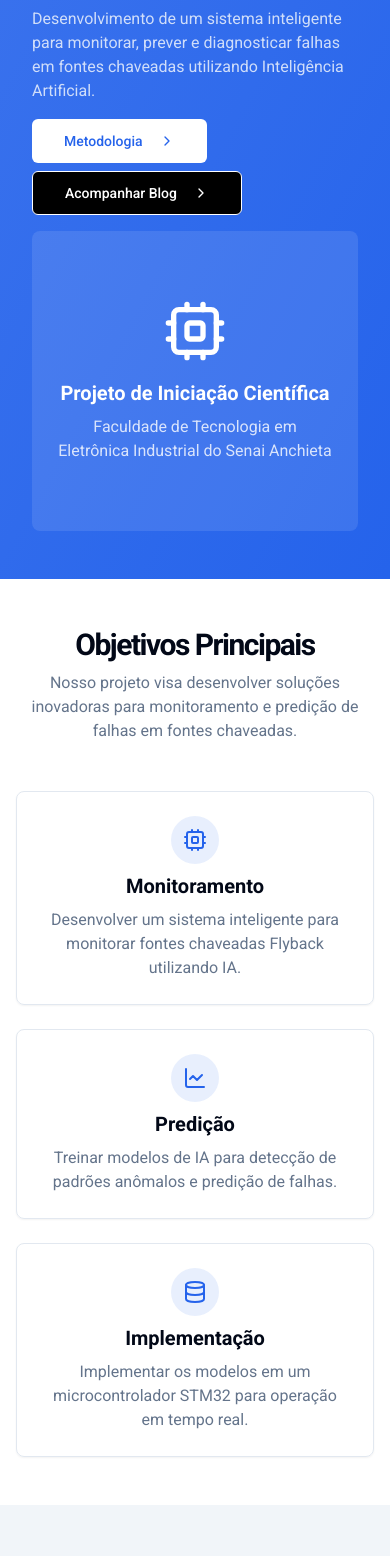
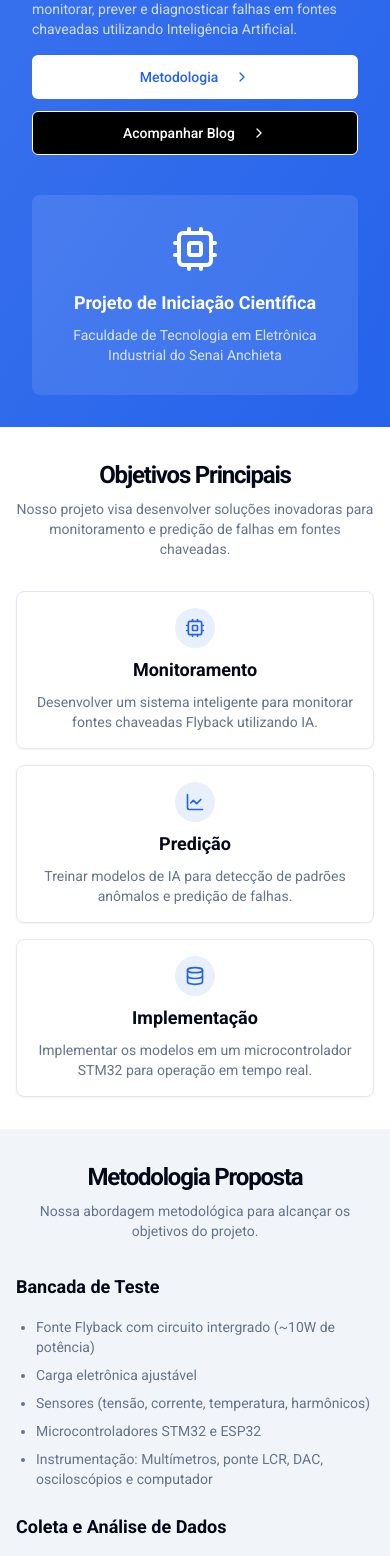
Before and after one commit to alexabreup/ic2025-senai, a Next.js app in the folder flyback-project/: page / in a window 390 px wide. Shown: the part 222-1778 px from the top of the page. Built offline with nearby package versions, Linux system fonts and the light colour scheme.

Commit message:
Melhorar responsividade do site para dispositivos móveis

```diff
--- a/flyback-project/app/page.tsx
+++ b/flyback-project/app/page.tsx
@@ -6,43 +6,43 @@ export default function Home() {
   return (
     <div className="flex flex-col min-h-[calc(100vh-4rem)]">
       {/* Hero Section */}
-      <section className="w-full py-12 md:py-24 lg:py-32 bg-gradient-to-br from-primary/90 to-primary text-primary-foreground">
-        <div className="container px-4 md:px-6 space-y-10 xl:space-y-16">
-          <div className="grid max-w-[1300px] mx-auto gap-4 px-4 sm:px-6 md:px-10 md:grid-cols-2 md:gap-16">
+      <section className="w-full py-8 md:py-16 lg:py-24 bg-gradient-to-br from-primary/90 to-primary text-primary-foreground">
+        <div className="container px-4 md:px-6 space-y-8 xl:space-y-12 max-w-full">
+          <div className="grid max-w-full mx-auto gap-4 px-4 sm:px-6 md:px-6 md:grid-cols-1 lg:grid-cols-2 md:gap-8">
             <div className="flex flex-col justify-center space-y-4">
               <div className="space-y-2">
-                <h1 className="text-3xl font-bold tracking-tighter sm:text-4xl md:text-5xl lg:text-6xl">
+                <h1 className="text-2xl font-bold tracking-tighter sm:text-3xl md:text-4xl lg:text-5xl">
                   IA no Controle e Predição de Falhas em Fonte Chaveada Flyback
                 </h1>
-                <p className="max-w-[600px] text-muted-foreground text-primary-foreground/80 md:text-xl">
+                <p className="max-w-full text-muted-foreground text-primary-foreground/80 text-sm md:text-base lg:text-lg">
                   Desenvolvimento de um sistema inteligente para monitorar, prever e diagnosticar falhas em fontes
                   chaveadas utilizando Inteligência Artificial.
                 </p>
               </div>
-              <div className="flex flex-col gap-2 min-[400px]:flex-row">
-                <Link href="/metodologia">
-                  <Button size="lg" className="bg-white text-primary hover:bg-white/90">
+              <div className="flex flex-col sm:flex-row gap-3 w-full">
+                <Link href="/metodologia" className="w-full sm:w-auto">
+                  <Button size="lg" className="w-full bg-white text-primary hover:bg-white/90">
                     Metodologia
                     <ChevronRight className="ml-2 h-4 w-4" />
                   </Button>
                 </Link>
-                <Link href="/blog">
-                  <Button size="lg" variant="outline" className="bg-black border-white text-white hover:bg-black/80">
+                <Link href="/blog" className="w-full sm:w-auto">
+                  <Button size="lg" variant="outline" className="w-full bg-black border-white text-white hover:bg-black/80">
                     Acompanhar Blog
                     <ChevronRight className="ml-2 h-4 w-4" />
                   </Button>
                 </Link>
               </div>
             </div>
-            <div className="flex items-center justify-center">
-              <div className="relative w-full h-[300px] md:h-[400px] lg:h-[500px] bg-white/10 rounded-lg overflow-hidden">
+            <div className="flex items-center justify-center mt-6 lg:mt-0">
+              <div className="relative w-full h-[200px] sm:h-[250px] md:h-[300px] lg:h-[400px] bg-white/10 rounded-lg overflow-hidden">
                 <div className="absolute inset-0 flex items-center justify-center">
-                  <div className="text-center p-6">
+                  <div className="text-center p-4 md:p-6">
                     <div className="flex justify-center mb-4">
-                      <Cpu className="h-16 w-16 text-white" />
+                      <Cpu className="h-12 w-12 md:h-16 md:w-16 text-white" />
                     </div>
-                    <h3 className="text-xl font-bold text-white">Projeto de Iniciação Científica</h3>
-                    <p className="mt-2 text-white/80">
+                    <h3 className="text-lg md:text-xl font-bold text-white">Projeto de Iniciação Científica</h3>
+                    <p className="mt-2 text-sm md:text-base text-white/80">
                       Faculdade de Tecnologia em Eletrônica Industrial do Senai Anchieta
                     </p>
                   </div>
@@ -54,42 +54,42 @@ export default function Home() {
       </section>
 
       {/* Objetivos Section */}
-      <section className="w-full py-12 md:py-24 lg:py-32">
-        <div className="container px-4 md:px-6">
+      <section className="w-full py-8 md:py-16 lg:py-24">
+        <div className="container px-4 md:px-6 max-w-full">
           <div className="flex flex-col items-center justify-center space-y-4 text-center">
             <div className="space-y-2">
-              <h2 className="text-3xl font-bold tracking-tighter sm:text-4xl md:text-5xl">Objetivos Principais</h2>
-              <p className="max-w-[900px] text-muted-foreground md:text-xl/relaxed lg:text-base/relaxed xl:text-xl/relaxed">
+              <h2 className="text-2xl font-bold tracking-tighter sm:text-3xl md:text-4xl">Objetivos Principais</h2>
+              <p className="max-w-full text-muted-foreground text-sm md:text-base lg:text-lg">
                 Nosso projeto visa desenvolver soluções inovadoras para monitoramento e predição de falhas em fontes
                 chaveadas.
               </p>
             </div>
           </div>
-          <div className="mx-auto grid max-w-5xl grid-cols-1 gap-6 md:grid-cols-3 md:gap-8 mt-12">
-            <div className="flex flex-col items-center space-y-2 rounded-lg border p-6 shadow-sm">
-              <div className="flex h-12 w-12 items-center justify-center rounded-full bg-primary/10">
-                <Cpu className="h-6 w-6 text-primary" />
+          <div className="mx-auto grid max-w-full grid-cols-1 gap-4 sm:grid-cols-2 lg:grid-cols-3 md:gap-6 mt-8 md:mt-12">
+            <div className="flex flex-col items-center space-y-2 rounded-lg border p-4 md:p-6 shadow-sm">
+              <div className="flex h-10 w-10 md:h-12 md:w-12 items-center justify-center rounded-full bg-primary/10">
+                <Cpu className="h-5 w-5 md:h-6 md:w-6 text-primary" />
               </div>
-              <h3 className="text-xl font-bold">Monitoramento</h3>
-              <p className="text-center text-muted-foreground">
+              <h3 className="text-lg md:text-xl font-bold">Monitoramento</h3>
+              <p className="text-center text-sm md:text-base text-muted-foreground">
                 Desenvolver um sistema inteligente para monitorar fontes chaveadas Flyback utilizando IA.
               </p>
             </div>
-            <div className="flex flex-col items-center space-y-2 rounded-lg border p-6 shadow-sm">
-              <div className="flex h-12 w-12 items-center justify-center rounded-full bg-primary/10">
-                <LineChart className="h-6 w-6 text-primary" />
+            <div className="flex flex-col items-center space-y-2 rounded-lg border p-4 md:p-6 shadow-sm">
+              <div className="flex h-10 w-10 md:h-12 md:w-12 items-center justify-center rounded-full bg-primary/10">
+                <LineChart className="h-5 w-5 md:h-6 md:w-6 text-primary" />
               </div>
-              <h3 className="text-xl font-bold">Predição</h3>
-              <p className="text-center text-muted-foreground">
+              <h3 className="text-lg md:text-xl font-bold">Predição</h3>
+              <p className="text-center text-sm md:text-base text-muted-foreground">
                 Treinar modelos de IA para detecção de padrões anômalos e predição de falhas.
               </p>
             </div>
-            <div className="flex flex-col items-center space-y-2 rounded-lg border p-6 shadow-sm">
-              <div className="flex h-12 w-12 items-center justify-center rounded-full bg-primary/10">
-                <Database className="h-6 w-6 text-primary" />
+            <div className="flex flex-col items-center space-y-2 rounded-lg border p-4 md:p-6 shadow-sm">
+              <div className="flex h-10 w-10 md:h-12 md:w-12 items-center justify-center rounded-full bg-primary/10">
+                <Database className="h-5 w-5 md:h-6 md:w-6 text-primary" />
               </div>
-              <h3 className="text-xl font-bold">Implementação</h3>
-              <p className="text-center text-muted-foreground">
+              <h3 className="text-lg md:text-xl font-bold">Implementação</h3>
+              <p className="text-center text-sm md:text-base text-muted-foreground">
                 Implementar os modelos em um microcontrolador STM32 para operação em tempo real.
               </p>
             </div>
@@ -98,30 +98,30 @@ export default function Home() {
       </section>
 
       {/* Metodologia Section */}
-      <section className="w-full py-12 md:py-24 lg:py-32 bg-muted">
-        <div className="container px-4 md:px-6">
+      <section className="w-full py-8 md:py-16 lg:py-24 bg-muted">
+        <div className="container px-4 md:px-6 max-w-full">
           <div className="flex flex-col items-center justify-center space-y-4 text-center">
             <div className="space-y-2">
-              <h2 className="text-3xl font-bold tracking-tighter sm:text-4xl md:text-5xl">Metodologia Proposta</h2>
-              <p className="max-w-[900px] text-muted-foreground md:text-xl/relaxed lg:text-base/relaxed xl:text-xl/relaxed">
+              <h2 className="text-2xl font-bold tracking-tighter sm:text-3xl md:text-4xl">Metodologia Proposta</h2>
+              <p className="max-w-full text-muted-foreground text-sm md:text-base lg:text-lg">
                 Nossa abordagem metodológica para alcançar os objetivos do projeto.
               </p>
             </div>
           </div>
-          <div className="mx-auto grid max-w-5xl grid-cols-1 gap-8 md:grid-cols-2 mt-12">
+          <div className="mx-auto grid max-w-full grid-cols-1 gap-6 lg:grid-cols-2 mt-8 md:mt-12">
             <div className="space-y-4">
-              <h3 className="text-xl font-bold">Bancada de Teste</h3>
-              <ul className="list-disc pl-5 space-y-2 text-muted-foreground">
-                <li>Fonte Flyback com CI TNY286</li>
+              <h3 className="text-lg md:text-xl font-bold">Bancada de Teste</h3>
+              <ul className="list-disc pl-5 space-y-2 text-sm md:text-base text-muted-foreground">
+                <li>Fonte Flyback com circuito intergrado (~10W de potência)</li>
                 <li>Carga eletrônica ajustável</li>
                 <li>Sensores (tensão, corrente, temperatura, harmônicos)</li>
                 <li>Microcontroladores STM32 e ESP32</li>
-                <li>Instrumentação: Multímetros, osciloscópios e computador</li>
+                <li>Instrumentação: Multímetros, ponte LCR, DAC, osciloscópios e computador</li>
               </ul>
             </div>
             <div className="space-y-4">
-              <h3 className="text-xl font-bold">Coleta e Análise de Dados</h3>
-              <ul className="list-disc pl-5 space-y-2 text-muted-foreground">
+              <h3 className="text-lg md:text-xl font-bold">Coleta e Análise de Dados</h3>
+              <ul className="list-disc pl-5 space-y-2 text-sm md:text-base text-muted-foreground">
                 <li>Monitoramento contínuo durante operação normal e sob falhas simuladas</li>
                 <li>Filtragem de ruído e normalização dos dados</li>
                 <li>Uso de algoritmos de machine learning (CNN, RNN, SVM, Random Forest)</li>
@@ -132,7 +132,7 @@ export default function Home() {
           </div>
           <div className="flex justify-center mt-8">
             <Link href="/metodologia">
-              <Button>
+              <Button className="w-full sm:w-auto">
                 Ver metodologia completa
                 <ChevronRight className="ml-2 h-4 w-4" />
               </Button>
@@ -142,50 +142,50 @@ export default function Home() {
       </section>
 
       {/* Blog Preview Section */}
-      <section className="w-full py-12 md:py-24 lg:py-32">
-        <div className="container px-4 md:px-6">
+      <section className="w-full py-8 md:py-16 lg:py-24">
+        <div className="container px-4 md:px-6 max-w-full">
           <div className="flex flex-col items-center justify-center space-y-4 text-center">
             <div className="space-y-2">
-              <h2 className="text-3xl font-bold tracking-tighter sm:text-4xl md:text-5xl">Últimas Atualizações</h2>
-              <p className="max-w-[900px] text-muted-foreground md:text-xl/relaxed lg:text-base/relaxed xl:text-xl/relaxed">
+              <h2 className="text-2xl font-bold tracking-tighter sm:text-3xl md:text-4xl">Últimas Atualizações</h2>
+              <p className="max-w-full text-muted-foreground text-sm md:text-base lg:text-lg">
                 Acompanhe o progresso do nosso projeto através do blog.
               </p>
             </div>
           </div>
-          <div className="mx-auto grid max-w-5xl grid-cols-1 gap-6 md:grid-cols-3 mt-12">
+          <div className="mx-auto grid max-w-full grid-cols-1 gap-4 sm:grid-cols-2 lg:grid-cols-3 md:gap-6 mt-8 md:mt-12">
             {/* Estes seriam posts dinâmicos do blog, aqui estão exemplos estáticos */}
             <div className="rounded-lg border bg-card text-card-foreground shadow-sm">
-              <div className="p-6 space-y-2">
-                <h3 className="text-xl font-bold">Montagem da Bancada de Teste</h3>
-                <p className="text-sm text-muted-foreground">12 de Abril, 2023</p>
-                <p className="text-muted-foreground">
+              <div className="p-4 md:p-6 space-y-2">
+                <h3 className="text-lg md:text-xl font-bold">Montagem da Bancada de Teste</h3>
+                <p className="text-xs md:text-sm text-muted-foreground">12 de Abril, 2023</p>
+                <p className="text-sm md:text-base text-muted-foreground">
                   Concluímos a montagem inicial da bancada com CI TNY286 e sensores para coleta de dados.
                 </p>
-                <Link href="/blog/montagem-bancada" className="text-primary hover:underline inline-flex items-center">
+                <Link href="/blog/montagem-bancada" className="text-primary hover:underline inline-flex items-center text-sm md:text-base">
                   Ler mais <ChevronRight className="ml-1 h-4 w-4" />
                 </Link>
               </div>
             </div>
             <div className="rounded-lg border bg-card text-card-foreground shadow-sm">
-              <div className="p-6 space-y-2">
-                <h3 className="text-xl font-bold">Coleta de Dados Inicial</h3>
-                <p className="text-sm text-muted-foreground">28 de Maio, 2023</p>
-                <p className="text-muted-foreground">
+              <div className="p-4 md:p-6 space-y-2">
+                <h3 className="text-lg md:text-xl font-bold">Coleta de Dados Inicial</h3>
+                <p className="text-xs md:text-sm text-muted-foreground">28 de Maio, 2023</p>
+                <p className="text-sm md:text-base text-muted-foreground">
                   Iniciamos a coleta de dados em condições normais de operação da fonte Flyback.
                 </p>
-                <Link href="/blog/coleta-dados" className="text-primary hover:underline inline-flex items-center">
+                <Link href="/blog/coleta-dados" className="text-primary hover:underline inline-flex items-center text-sm md:text-base">
                   Ler mais <ChevronRight className="ml-1 h-4 w-4" />
                 </Link>
               </div>
             </div>
             <div className="rounded-lg border bg-card text-card-foreground shadow-sm">
-              <div className="p-6 space-y-2">
-                <h3 className="text-xl font-bold">Seleção de Modelos de IA</h3>
-                <p className="text-sm text-muted-foreground">15 de Junho, 2023</p>
-                <p className="text-muted-foreground">
+              <div className="p-4 md:p-6 space-y-2">
+                <h3 className="text-lg md:text-xl font-bold">Seleção de Modelos de IA</h3>
+                <p className="text-xs md:text-sm text-muted-foreground">15 de Junho, 2023</p>
+                <p className="text-sm md:text-base text-muted-foreground">
                   Análise inicial de CNN, RNN, SVM e Random Forest para o projeto de predição.
                 </p>
-                <Link href="/blog/modelos-ia" className="text-primary hover:underline inline-flex items-center">
+                <Link href="/blog/modelos-ia" className="text-primary hover:underline inline-flex items-center text-sm md:text-base">
                   Ler mais <ChevronRight className="ml-1 h-4 w-4" />
                 </Link>
               </div>
@@ -193,7 +193,7 @@ export default function Home() {
           </div>
           <div className="flex justify-center mt-8">
             <Link href="/blog">
-              <Button>
+              <Button className="w-full sm:w-auto">
                 Ver todas as atualizações
                 <ChevronRight className="ml-2 h-4 w-4" />
               </Button>
```
